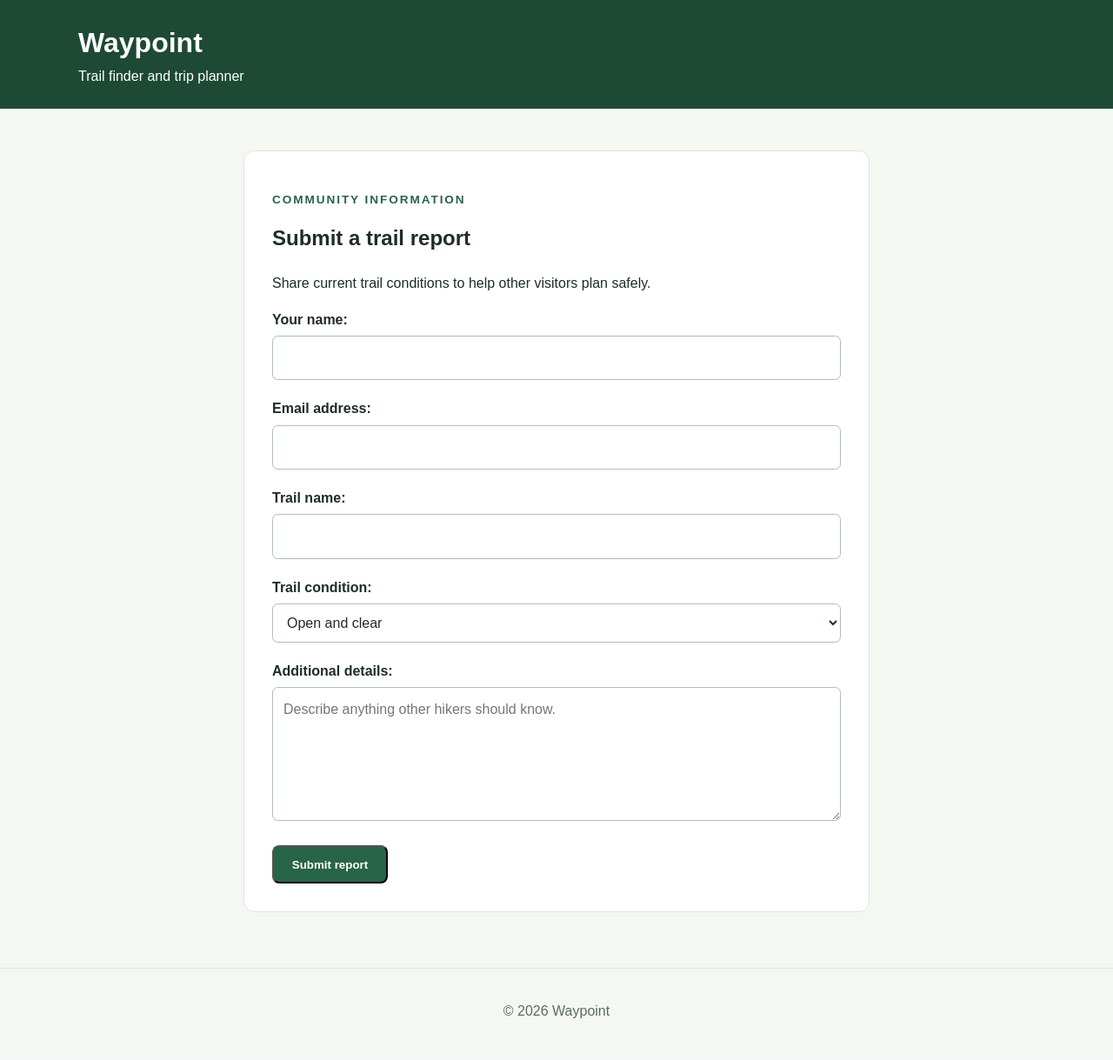
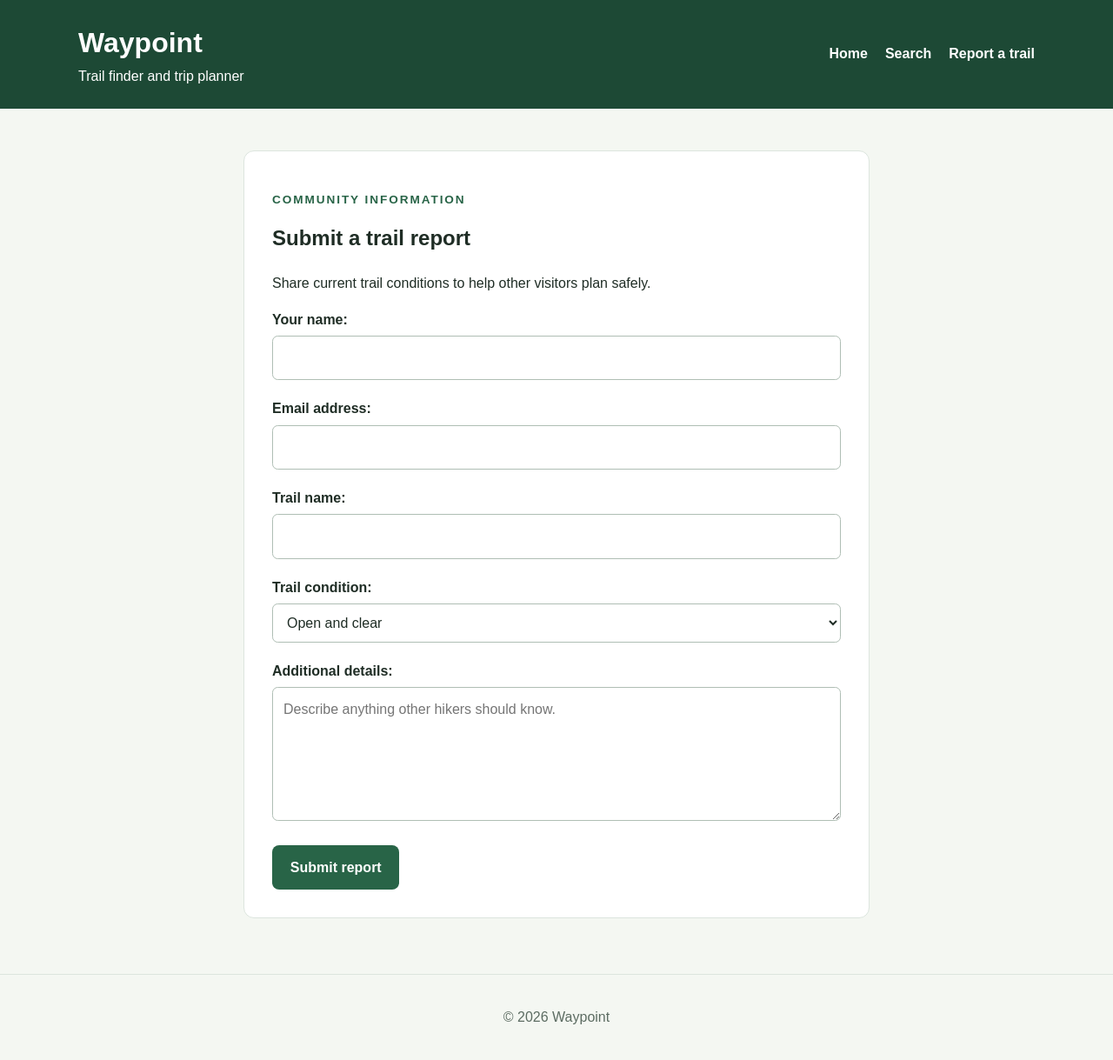
Before and after one commit to achuthanjagandas/waypoint-term-project, a Django app: page /report/ in a window 1280 px wide. Shown: the whole page at 87% size. Before the commit the page ends 1171 px from the top, so only its background shows below. Run offline with Django 4.2, Linux system fonts and the light colour scheme.

Commit message:
week 11: add shared base template and partials

```diff
--- a/static/style.css
+++ b/static/style.css
@@ -26,16 +26,63 @@ body {
     margin: 0 auto;
 }
 
+/* Shared page layout */
+
+.site-shell {
+    display: flex;
+    min-height: 100vh;
+    flex-direction: column;
+}
+
+.site-main {
+    flex: 1;
+}
+
+/* Header and navigation */
+
 .site-header {
     padding: 1.5rem 0;
     background: var(--primary-dark);
     color: white;
 }
 
-.site-header h1,
-.site-header p {
+.header-row {
+    display: flex;
+    align-items: center;
+    justify-content: space-between;
+    gap: 2rem;
+}
+
+.brand-area h1,
+.brand-area p {
     margin: 0;
 }
+
+.brand-link {
+    color: inherit;
+    text-decoration: none;
+}
+
+.site-nav {
+    display: flex;
+    align-items: center;
+    gap: 1.25rem;
+}
+
+.site-nav a {
+    padding: 0.4rem 0;
+    border-bottom: 2px solid transparent;
+    color: white;
+    font-weight: bold;
+    text-decoration: none;
+}
+
+.site-nav a:hover,
+.site-nav a:focus {
+    border-bottom-color: white;
+}
+
+/* Homepage hero */
 
 .hero {
     padding: 5rem 0 3rem;
@@ -70,16 +119,35 @@ body {
 .button {
     display: inline-block;
     padding: 0.8rem 1.3rem;
+    border: none;
     border-radius: 0.5rem;
     background: var(--primary);
     color: white;
+    font: inherit;
     font-weight: bold;
     text-decoration: none;
+    cursor: pointer;
 }
 
-.button:hover {
+.button:hover,
+.button:focus {
     background: var(--primary-dark);
 }
+
+.button-secondary {
+    margin-left: 0.75rem;
+    border: 1px solid var(--primary);
+    background: transparent;
+    color: var(--primary);
+}
+
+.button-secondary:hover,
+.button-secondary:focus {
+    background: var(--primary);
+    color: white;
+}
+
+/* Feature cards */
 
 .feature-grid {
     display: grid;
--- /dev/null
+++ b/templates/base.html
@@ -0,0 +1,27 @@
+{% load static %}
+<!DOCTYPE html>
+<html lang="en">
+<head>
+    <meta charset="UTF-8">
+    <meta name="viewport" content="width=device-width, initial-scale=1.0">
+
+    <title>{% block title %}Waypoint{% endblock %}</title>
+
+    <link rel="stylesheet" href="{% static 'style.css' %}">
+
+    {% block extra_head %}
+    {% endblock %}
+</head>
+<body>
+    <div class="site-shell">
+        {% include "partials/navbar.html" %}
+
+        <main class="site-main">
+            {% block content %}
+            {% endblock %}
+        </main>
+
+        {% include "partials/footer.html" %}
+    </div>
+</body>
+</html>
--- /dev/null
+++ b/templates/partials/footer.html
@@ -0,0 +1,5 @@
+<footer class="site-footer">
+    <div class="container">
+        <p>&copy; 2026 Waypoint</p>
+    </div>
+</footer>
--- /dev/null
+++ b/templates/partials/navbar.html
@@ -0,0 +1,18 @@
+<header class="site-header">
+    <div class="container header-row">
+        <div class="brand-area">
+            <h1>
+                <a class="brand-link" href="{% url 'home' %}">
+                    Waypoint
+                </a>
+            </h1>
+            <p>Trail finder and trip planner</p>
+        </div>
+
+        <nav class="site-nav" aria-label="Primary navigation">
+            <a href="{% url 'home' %}">Home</a>
+            <a href="{% url 'search' %}">Search</a>
+            <a href="{% url 'report' %}">Report a trail</a>
+        </nav>
+    </div>
+</header>
--- a/templates/report_form.html
+++ b/templates/report_form.html
@@ -1,24 +1,16 @@
-{% load static %}
-<!DOCTYPE html>
-<html lang="en">
-<head>
-    <meta charset="UTF-8">
-    <meta name="viewport" content="width=device-width, initial-scale=1.0">
-    <title>Submit a Trail Report | Waypoint</title>
-    <link rel="stylesheet" href="{% static 'style.css' %}">
-</head>
-<body>
-    <header class="site-header">
-        <div class="container">
-            <h1><a class="brand-link" href="{% url 'home' %}">Waypoint</a></h1>
-            <p>Trail finder and trip planner</p>
-        </div>
-    </header>
+{% extends "base.html" %}
 
-    <main class="container page-content">
+{% block title %}
+Submit a Trail Report | Waypoint
+{% endblock %}
+
+{% block content %}
+<div class="container page-content">
     <section class="form-panel">
         <p class="eyebrow">Community information</p>
+
         <h2>Submit a trail report</h2>
+
         <p>
             Share current trail conditions to help other visitors
             plan safely.
@@ -26,6 +18,7 @@
 
         <form method="post">
             {% csrf_token %}
+
             {{ form.as_p }}
 
             <button class="button" type="submit">
@@ -33,12 +26,5 @@
             </button>
         </form>
     </section>
-    </main>
-
-    <footer class="site-footer">
-        <div class="container">
-            <p>&copy; 2026 Waypoint</p>
 </div>
-    </footer>
-</body>
-</html>
+{% endblock %}
```
Also changed, not shown: other parts of static/style.css (+47 -39 lines), templates/home.html (+24 -29 lines), templates/report_thanks.html (+11 -25 lines), templates/search.html (+13 -26 lines). Lines whose indentation alone changed are shown as unchanged.
